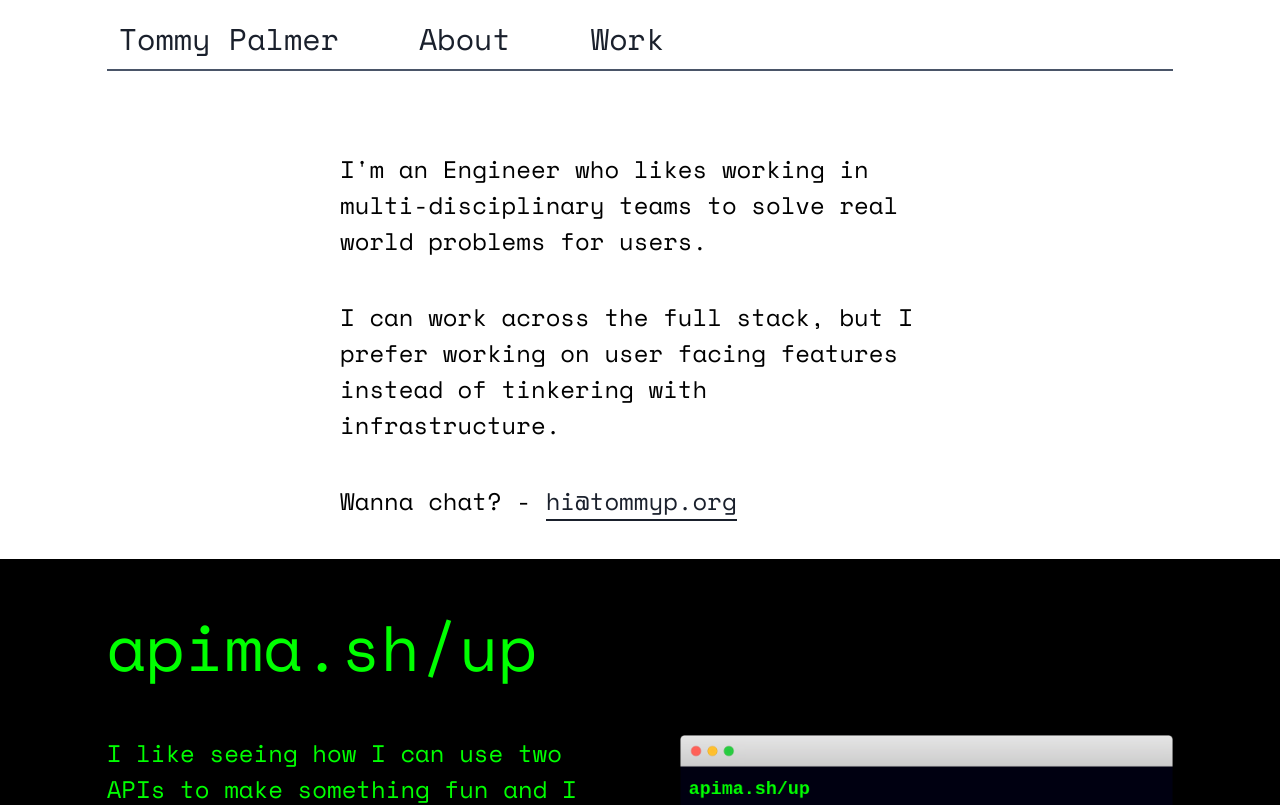
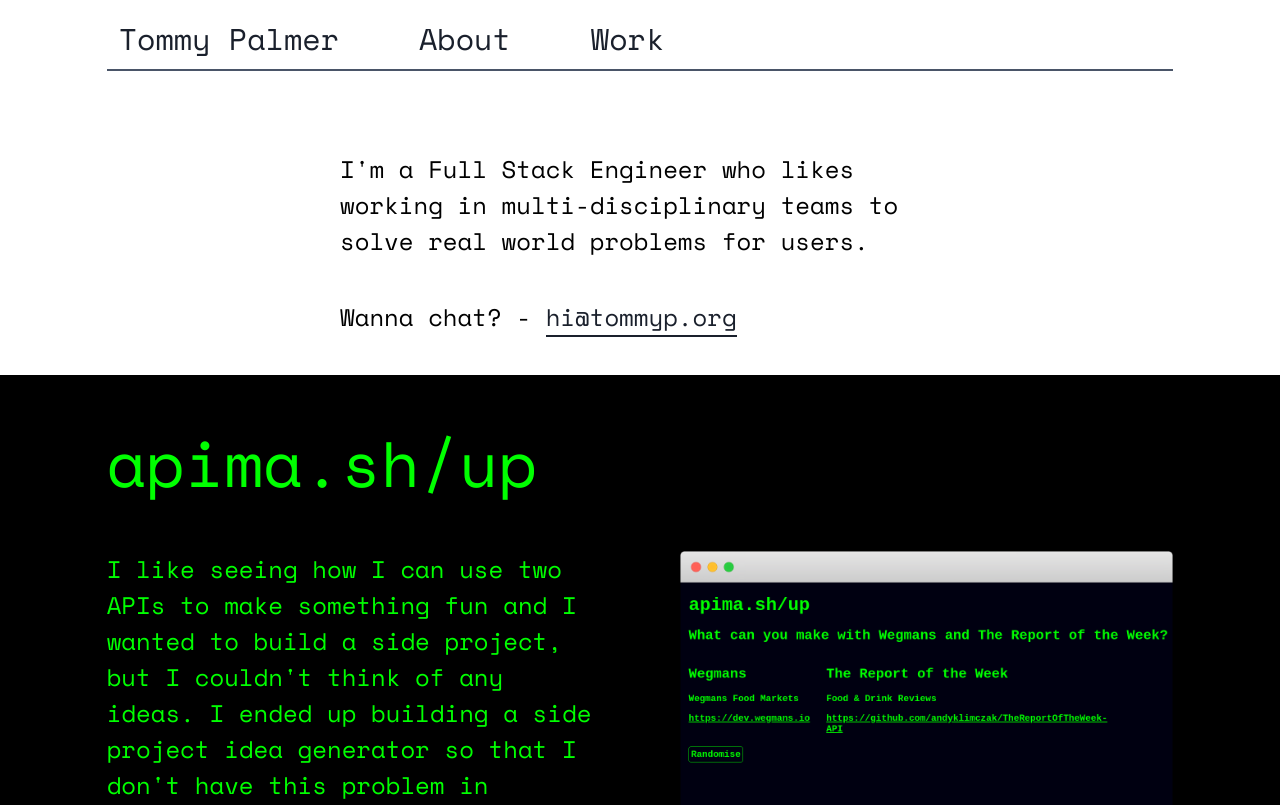
Before and after one commit to tommyp/tommyp.org, a Next.js app: page /work in a window 1280 px wide. Shown: the top 805 px of the page. Built offline with nearby package versions, Linux system fonts and the light colour scheme.

Commit message:
change description on work and in cv

```diff
--- a/pages/work.js
+++ b/pages/work.js
@@ -63,9 +63,8 @@ export default class Work extends React.Component {
         <Header />
         <section className="mx-auto w-5/6 md:w-1/2 md:pl-5 md:pr-5 font-mono mb-10">
           <P>
-            I&apos;m an Engineer who likes working in multi-disciplinary teams to solve real world problems for users.
+            I&apos;m a Full Stack Engineer who likes working in multi-disciplinary teams to solve real world problems for users.
           </P>
-          <P>I can work across the full stack, but I prefer working on user facing features instead of tinkering with infrastructure.</P>
           <P>Wanna chat? - <ExtA
             href="mailto:hi@tommyp.org"
             className="lg:border-b-2 border-solid border-gray-400"
```
Also changed, not shown: 1 other file (tests, documents, lock files or other folders).
